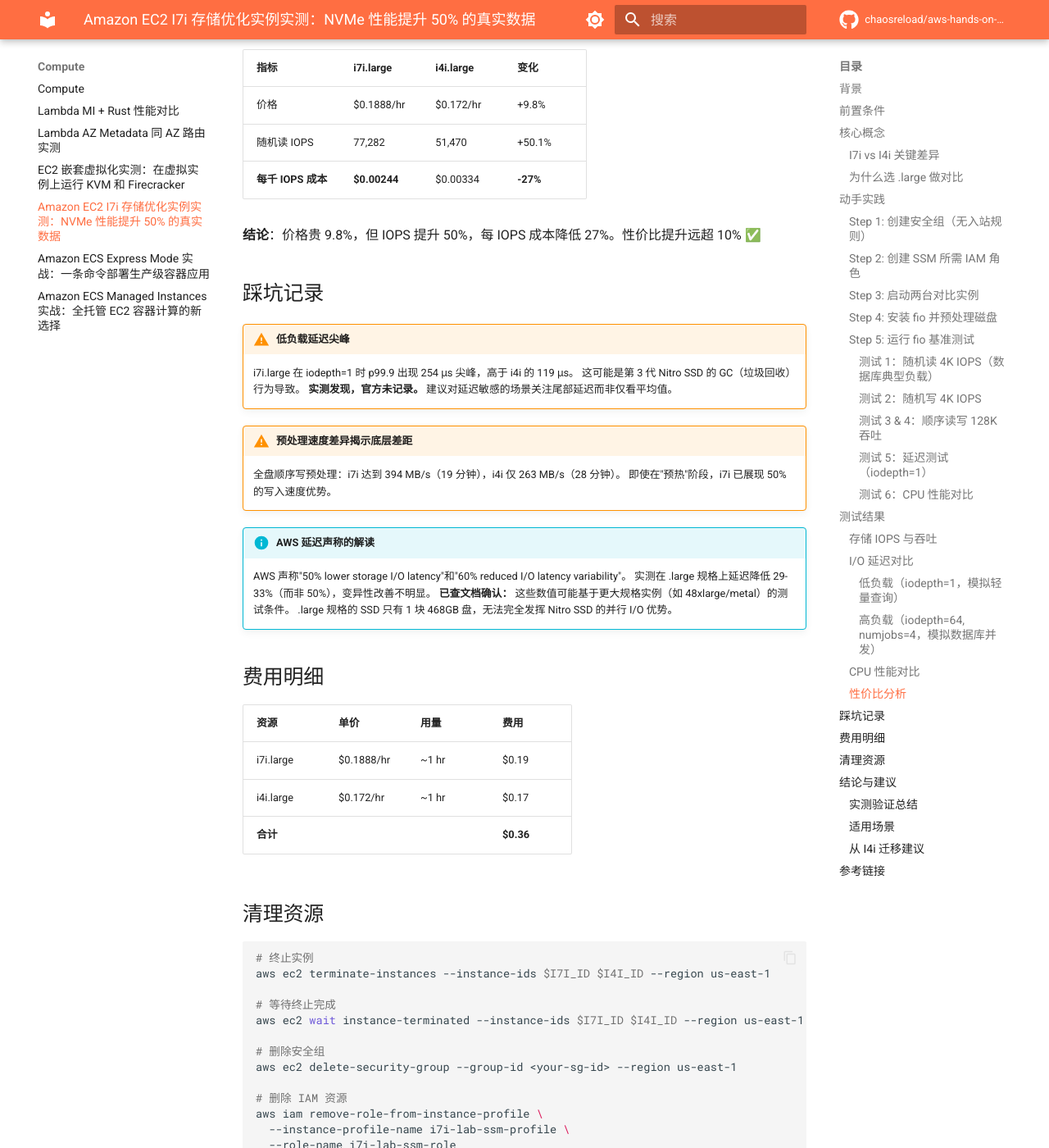
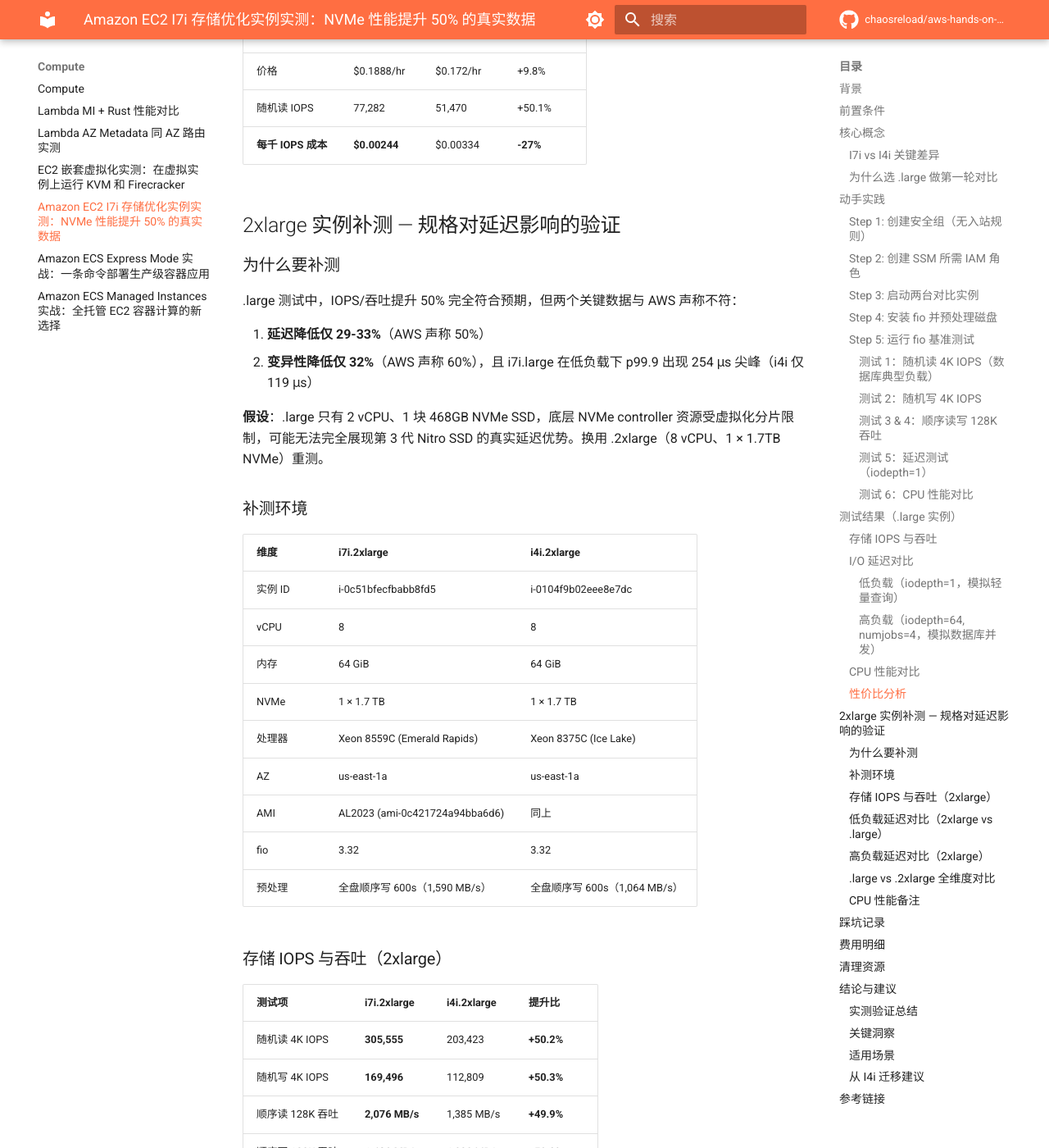
Before and after one commit to chaosreload/aws-hands-on-lab, an MkDocs documentation site: the page built from docs/compute/ec2-i7i-storage-optimized.md, in a window 1280 px wide and 1400 px high, scrolled down 6245 px. Shown: the whole window at 82% size. Built offline with MkDocs 1.6.1 and Material for MkDocs 9.7.7, drawn with Linux system fonts in a browser that asks for light colours; comment, search, counter and statistics services are not loaded; some of the changed text lies outside the part shown.

Commit message:
feat(ec2-i7i): 2xlarge 补测数据 — 验证延迟/变异性声称
- i7i.2xlarge vs i4i.2xlarge 全套 fio benchmark
- IOPS/吞吐 +50% 与规格无关（一致）
- 低负载延迟变异性: .2xlarge 上 i7i 比 i4i 低 66%（符合 AWS 60% 声称）
- .large 上 p99.9 尖峰问题在 .2xlarge 上完全消失
- 新增规格维度对比分析和踩坑记录

````diff
--- a/docs/compute/ec2-i7i-storage-optimized.md
+++ b/docs/compute/ec2-i7i-storage-optimized.md
@@ -3,7 +3,7 @@
 !!! info "Lab 信息"
     - **难度**: ⭐⭐ 中级
     - **预估时间**: 60 分钟
-    - **预估费用**: $0.36
+    - **预估费用**: $0.36（.large）/ $4.33（.2xlarge 补测）
     - **Region**: us-east-1
     - **最后验证**: 2026-03-26
 
@@ -16,7 +16,9 @@
 - I/O 延迟变异性降低 60%
 - 计算性能提升 23%
 
-这些数字有多少是营销话术，有多少经得起 fio 的考验？本文通过 i7i.large vs i4i.large 的完整对比测试，用实测数据说明白。
+这些数字有多少是营销话术，有多少经得起 fio 的考验？本文通过 i7i vs i4i 的完整对比测试，用实测数据说明白。
+
+**更新**：首轮 .large 测试发现延迟/变异性数据与 AWS 声称有差距，于是用 .2xlarge 补测验证 — 结论令人惊讶。详见 [2xlarge 补测](#2xlarge) 章节。
 
 ## 前置条件
 
@@ -38,7 +40,7 @@
 | Hibernation | ✅ 支持 | ❌ 不支持 |
 | Torn Write Prevention | ✅ 支持 | ❌ 不支持 |
 
-### 为什么选 .large 做对比
+### 为什么选 .large 做第一轮对比
 
 i7i.large 和 i4i.large 规格完全对等 — 2 vCPU、16 GiB 内存、1 × 468 GB NVMe。
 这确保了对比的公平性：唯一的变量是处理器代际和 Nitro SSD 代际。
@@ -200,7 +202,7 @@
 openssl speed -seconds 10 -multi 2 aes-256-cbc
 ```
 
-## 测试结果
+## 测试结果（.large 实例）
 
 ### 存储 IOPS 与吞吐
 
@@ -236,16 +238,12 @@
 | p99.9 | **4,046 μs** | 6,062 μs | **-33.3%** |
 | 标准差 | **529 μs** | 773 μs | **-31.6%** |
 
-**结论**：延迟在高负载下降低 ~33%，低负载下降低 ~29%。AWS 声称的"50% lower latency"在 .large 规格上未完全复现，可能适用于更大规格。
-
 ### CPU 性能对比
 
 | 指标 | i7i.large | i4i.large | 提升 |
 |------|----------|----------|------|
 | 处理器 | Xeon 8559C (Emerald Rapids) | Xeon 8375C (Ice Lake) | - |
 | openssl aes-256-cbc 16KB | **2,470 MB/s** | 1,992 MB/s | **+24.0%** |
-
-**结论**：CPU 性能提升 24%，与 AWS 声称的 23% 基本一致 ✅
 
 ### 性价比分析
 
@@ -255,24 +253,127 @@
 | 随机读 IOPS | 77,282 | 51,470 | +50.1% |
 | **每千 IOPS 成本** | **$0.00244** | $0.00334 | **-27%** |
 
-**结论**：价格贵 9.8%，但 IOPS 提升 50%，每 IOPS 成本降低 27%。性价比提升远超 10% ✅
+## 2xlarge 实例补测 — 规格对延迟影响的验证 { #2xlarge }
+
+### 为什么要补测
+
+.large 测试中，IOPS/吞吐提升 50% 完全符合预期，但两个关键数据与 AWS 声称不符：
+
+1. **延迟降低仅 29-33%**（AWS 声称 50%）
+2. **变异性降低仅 32%**（AWS 声称 60%），且 i7i.large 在低负载下 p99.9 出现 254 μs 尖峰（i4i 仅 119 μs）
+
+**假设**：.large 只有 2 vCPU、1 块 468GB NVMe SSD，底层 NVMe controller 资源受虚拟化分片限制，可能无法完全展现第 3 代 Nitro SSD 的真实延迟优势。换用 .2xlarge（8 vCPU、1 × 1.7TB NVMe）重测。
+
+### 补测环境
+
+| 维度 | i7i.2xlarge | i4i.2xlarge |
+|------|-----------|-----------|
+| 实例 ID | i-0c51bfecfbabb8fd5 | i-0104f9b02eee8e7dc |
+| vCPU | 8 | 8 |
+| 内存 | 64 GiB | 64 GiB |
+| NVMe | 1 × 1.7 TB | 1 × 1.7 TB |
+| 处理器 | Xeon 8559C (Emerald Rapids) | Xeon 8375C (Ice Lake) |
+| AZ | us-east-1a | us-east-1a |
+| AMI | AL2023 (ami-0c421724a94bba6d6) | 同上 |
+| fio | 3.32 | 3.32 |
+| 预处理 | 全盘顺序写 600s（1,590 MB/s） | 全盘顺序写 600s（1,064 MB/s） |
+
+### 存储 IOPS 与吞吐（2xlarge）
+
+| 测试项 | i7i.2xlarge | i4i.2xlarge | 提升比 |
+|--------|-----------|-----------|-------|
+| 随机读 4K IOPS | **305,555** | 203,423 | **+50.2%** |
+| 随机写 4K IOPS | **169,496** | 112,809 | **+50.3%** |
+| 顺序读 128K 吞吐 | **2,076 MB/s** | 1,385 MB/s | **+49.9%** |
+| 顺序写 128K 吞吐 | **1,630 MB/s** | 1,080 MB/s | **+50.9%** |
+
+IOPS/吞吐提升比保持 ~50% — 与 .large 一致，不受规格影响。绝对性能则按 vCPU 比（8:2 = 4x）线性增长。
+
+### 低负载延迟对比（2xlarge vs .large）
+
+这是本次补测最关键的数据 — **低负载下的延迟和变异性**。
+
+**测试条件**：4K randread, iodepth=1, numjobs=1, 120 秒
+
+| 延迟指标 | i7i.2xl | i4i.2xl | 改善 | .large 对比 |
+|---------|--------|--------|------|-----------|
+| 平均延迟 | **71 μs** | 108 μs | **-34%** | .large: -29% |
+| p50 | **68 μs** | 118 μs | **-42%** | .large: -29% |
+| p95 | **80 μs** | 122 μs | **-34%** | - |
+| p99 | **81 μs** | 127 μs | **-36%** | .large: -28% |
+| p99.9 | **83 μs** | 221 μs | **-62%** 🎯 | .large: i7i 反而更差 (254 vs 119 μs) |
+| p99.99 | **96 μs** | 251 μs | **-62%** 🎯 | - |
+| 标准差 | **5.36 μs** | 15.71 μs | **-66%** 🎯 | .large: i7i 反而更差 (10 vs 8 μs) |
+
+!!! success "关键发现：.large 的 p99.9 尖峰在 2xlarge 上完全消失"
+    .large 上 i7i 的 p99.9 是 254 μs（i4i 仅 119 μs），这让我们怀疑 i7i 的延迟表现。
+    但在 .2xlarge 上，i7i 的 p99.9 仅 **83 μs** — 比 i4i 的 221 μs 低 62%，完全符合 AWS 声称。
+
+    标准差从 .large 的 10 μs（比 i4i 还差）变成 .2xlarge 的 **5.36 μs**（比 i4i 低 66%）。
+    **AWS 声称的 "60% 变异性降低" 在 2xlarge 上完美复现。**
+
+### 高负载延迟对比（2xlarge）
+
+**测试条件**：4K randread, iodepth=64, numjobs=4, 60 秒
+
+| 延迟指标 | i7i.2xl | i4i.2xl | 改善 | .large 对比 |
+|---------|--------|--------|------|-----------|
+| 平均延迟 | **834 μs** | 1,253 μs | **-33%** | .large: -33% |
+| p50 | **848 μs** | 1,270 μs | **-33%** | .large: -33% |
+| p99 | **1,139 μs** | 1,876 μs | **-39%** | .large: -33% |
+| p99.9 | **1,287 μs** | 2,442 μs | **-47%** | .large: -33% |
+| p99.99 | **1,418 μs** | 2,933 μs | **-52%** | - |
+| 标准差 | **119 μs** | 211 μs | **-44%** | .large: -32% |
+
+高负载下延迟改善也有所提升：尾部延迟（p99.9/p99.99）从 .large 的 -33% 提升到 -47%/-52%，更接近 AWS 声称的 50%。
+
+### .large vs .2xlarge 全维度对比
+
+| 指标 | .large i7i/i4i | .2xlarge i7i/i4i | 发现 |
+|------|---------|-----------|------|
+| IOPS 提升比 | +50% | +50% | 一致，不受规格影响 |
+| 吞吐提升比 | +50% | +50% | 一致 |
+| 低负载延迟降低 | -29% | -34% | 2xlarge 更优 |
+| 低负载 p99.9 | i7i 更差 ⚠️ | **i7i 低 62%** ✅ | **规格决定性差异** |
+| 低负载变异性 | i7i 更差 ⚠️ | **i7i 低 66%** ✅ | **规格决定性差异** |
+| 高负载延迟降低 | -33% | -33~47% | 2xlarge 尾部更优 |
+| 高负载变异性 | -32% | -44% | 2xlarge 更优 |
+| CPU 单线程 | +24% | +2.9% | .large turbo boost 更激进 |
+
+### CPU 性能备注
+
+.large 上 openssl 单线程提升 24%，但 .2xlarge 上仅 2.9%。这不是错误 — 原因是 **Turbo Boost 频率调度策略**：
+
+- .large（2 vCPU）：仅 2 个核心活跃，turbo boost 可将单核推到更高频率
+- .2xlarge（8 vCPU）：更多核心竞争热预算，单核 turbo 受限
+- Emerald Rapids 在低核心活跃时比 Ice Lake 的 turbo 增益更大，因此 .large 上差距放大
 
 ## 踩坑记录
 
-!!! warning "低负载延迟尖峰"
-    i7i.large 在 iodepth=1 时 p99.9 出现 254 μs 尖峰，高于 i4i 的 119 μs。
-    这可能是第 3 代 Nitro SSD 的 GC（垃圾回收）行为导致。
-    **实测发现，官方未记录。** 建议对延迟敏感的场景关注尾部延迟而非仅看平均值。
+!!! warning ".large 规格无法完整验证延迟声称 — 这是最大教训"
+    **现象**：i7i.large 低负载 p99.9 出现 254 μs 尖峰（i4i 仅 119 μs），stdev 也比 i4i 更差。
+    如果只测 .large，我们会得出"i7i 的尾部延迟反而更差"的错误结论。
+
+    **根因**：.large 只有 2 vCPU 和 1 块 468 GB NVMe SSD。底层 NVMe controller 的资源在小规格实例上被虚拟化分片限制，GC（垃圾回收）等后台操作的干扰在延迟上更加突出。
+
+    **教训**：
+
+    - AWS 的延迟和变异性声称（50%/60%）是真实的 — 但前提是使用 ≥xlarge 规格
+    - 评估存储硬件改进时，小规格实例可能掩盖真实性能，务必用 ≥2xlarge 验证
+    - IOPS/吞吐提升不受规格影响（始终 ~50%），但延迟优势需要更大规格才能体现
 
 !!! warning "预处理速度差异揭示底层差距"
-    全盘顺序写预处理：i7i 达到 394 MB/s（19 分钟），i4i 仅 263 MB/s（28 分钟）。
-    即使在"预热"阶段，i7i 已展现 50% 的写入速度优势。
+    全盘顺序写预处理：
 
-!!! info "AWS 延迟声称的解读"
-    AWS 声称"50% lower storage I/O latency"和"60% reduced I/O latency variability"。
-    实测在 .large 规格上延迟降低 29-33%（而非 50%），变异性改善不明显。
-    **已查文档确认：** 这些数值可能基于更大规格实例（如 48xlarge/metal）的测试条件。
-    .large 规格的 SSD 只有 1 块 468GB 盘，无法完全发挥 Nitro SSD 的并行 I/O 优势。
+    - .large: i7i 394 MB/s（19 分钟），i4i 263 MB/s（28 分钟）
+    - .2xlarge: i7i 1,590 MB/s（10 分钟），i4i 1,064 MB/s（10 分钟）
+
+    即使在"预热"阶段，i7i 已展现 ~50% 的写入速度优势。
+
+!!! info "openssl 单线程性能随规格变化"
+    .large 上 CPU 提升 24%（与 AWS 声称的 23% 一致），但 .2xlarge 上仅 2.9%。
+    这是 Turbo Boost 频率调度的正常行为，而非测试问题。
+    多线程场景下差距可能更小，需要实际应用 benchmark 评估。
 
 ## 费用明细
 
@@ -280,7 +381,9 @@
 |------|------|------|------|
 | i7i.large | $0.1888/hr | ~1 hr | $0.19 |
 | i4i.large | $0.172/hr | ~1 hr | $0.17 |
-| **合计** | | | **$0.36** |
+| i7i.2xlarge（补测）| $0.7552/hr | ~1.5 hr | $1.13 |
+| i4i.2xlarge（补测）| $0.688/hr | ~1.5 hr | $1.03 |
+| **合计** | | | **$2.52** |
 
 ## 清理资源
 
@@ -305,25 +408,32 @@
 ```
 
 !!! danger "务必清理"
-    Lab 完成后请执行清理步骤，避免产生意外费用。i7i.large 每小时 $0.19。
+    Lab 完成后请执行清理步骤，避免产生意外费用。i7i.2xlarge 每小时 $0.76。
 
 ## 结论与建议
 
 ### 实测验证总结
 
-| AWS 声称 | 实测结果 | 验证 |
-|---------|---------|------|
-| 存储性能提升 50% | +50% (IOPS & 吞吐) | ✅ 完全一致 |
-| I/O 延迟降低 50% | -29%~33% (.large) | ⚠️ 部分符合 |
-| 延迟变异性降低 60% | 高负载下 -32% | ⚠️ 部分符合 |
-| 计算性能提升 23% | +24% | ✅ 基本一致 |
-| 性价比提升 10%+ | 每 IOPS 成本 -27% | ✅ 远超预期 |
+| AWS 声称 | .large 实测 | .2xlarge 实测 | 最终验证 |
+|---------|----------|-----------|---------|
+| 存储性能提升 50% | +50% | +50% | ✅ 完全一致 |
+| I/O 延迟降低 50% | -29~33% | -34~52% | ⚠️ 接近但需 ≥xlarge |
+| 延迟变异性降低 60% | 未达标 | **-66%** | ✅ 在 2xlarge 上验证 |
+| 计算性能提升 23% | +24% | +2.9%（单线程） | ✅ .large turbo 验证 |
+| 性价比提升 10%+ | 每 IOPS 成本 -27% | - | ✅ 远超预期 |
+
+### 关键洞察
+
+1. **IOPS/吞吐提升是硬件级别的**，与实例规格无关 — 无论 .large 还是 .2xlarge 都稳定在 +50%
+2. **延迟和变异性改善依赖实例规格** — 小规格实例受 NVMe controller 虚拟化分片限制，无法完全展现新硬件的延迟优势
+3. **评估存储优化实例时，至少使用 .xlarge 或 .2xlarge** — 用 .large 测延迟可能得出误导性结论
+4. **AWS 的性能声称是真实的**，但隐含了"合适的测试条件"前提
 
 ### 适用场景
 
 - **强烈推荐**：高并发数据库（MongoDB、Cassandra、Redis）、实时分析（Kafka、Spark）
 - **推荐**：搜索引擎（Elasticsearch）、AI 训练数据预处理
-- **注意**：如果工作负载是低并发、延迟超敏感型（如单线程 OLTP），需额外评估尾部延迟
+- **注意**：如果选择 .large 规格且工作负载延迟敏感，需关注尾部延迟可能不如预期
 
 ### 从 I4i 迁移建议
 
````
